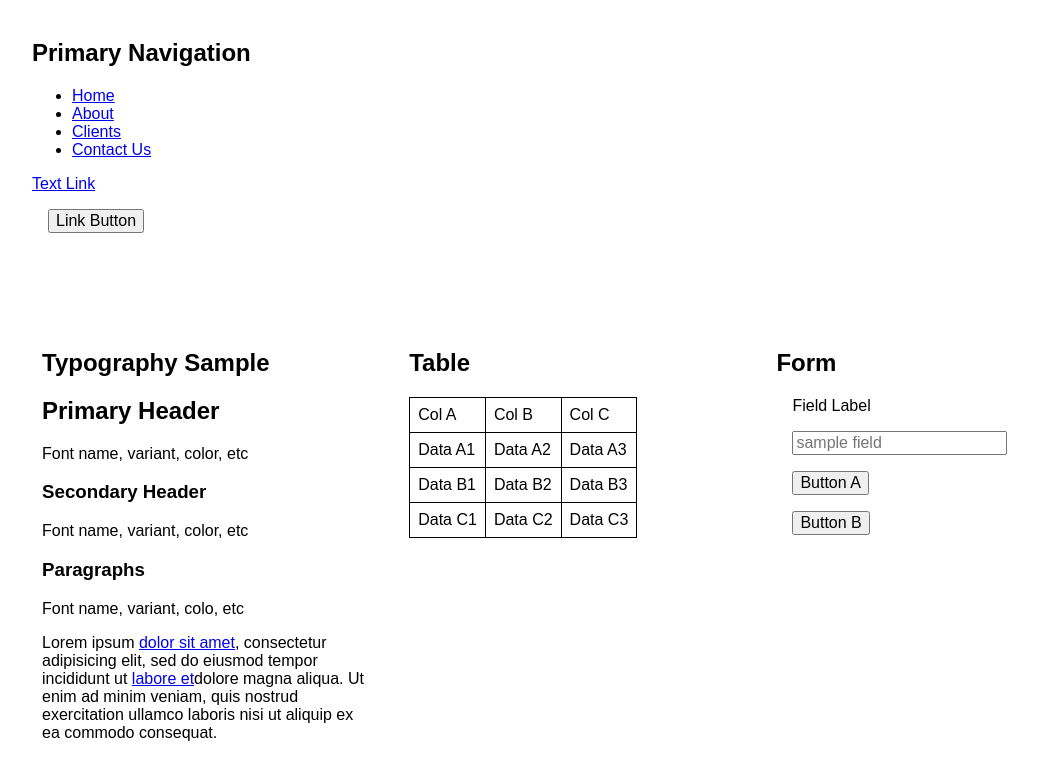
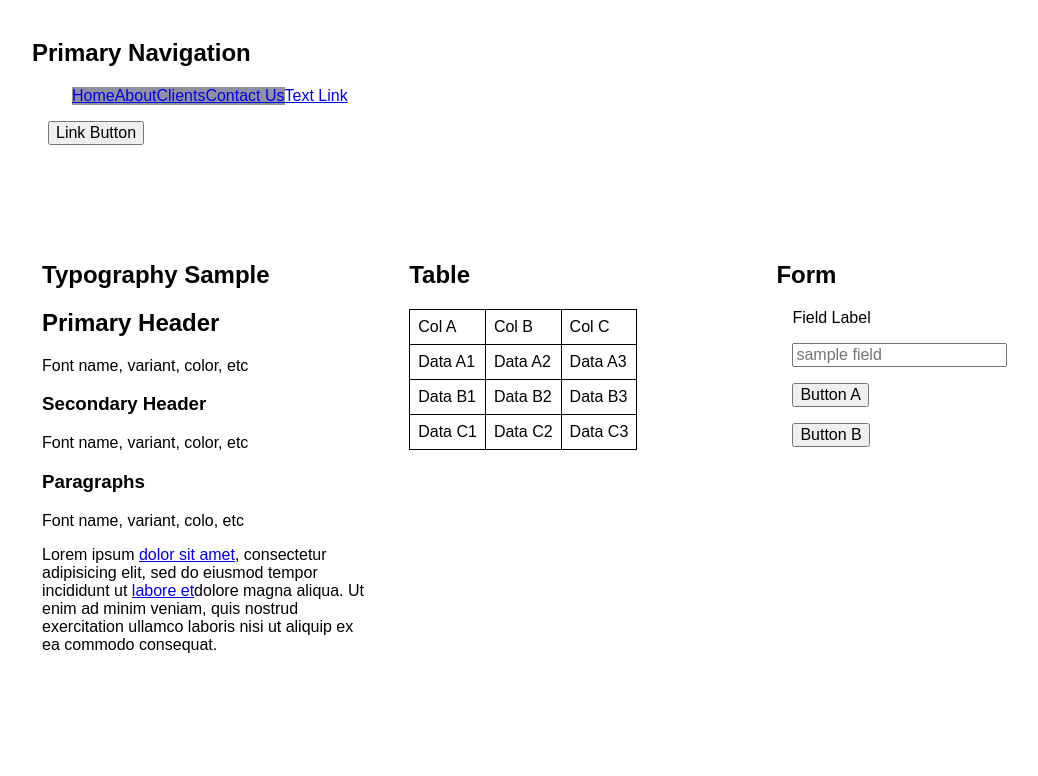
Before and after one commit to morgantansy/style-tile, a plain HTML site: page index.html in a window 1280 px wide. Shown: the part 1009-1785 px from the top of the page, without its empty margins (68-1106 px from the left). After the commit the page ends 1743 px from the top, so only its background shows below. Drawn offline with Linux system fonts and the light colour scheme; files whose address does not match are found by name.

Commit message:
styled navigation
half way…

```diff
--- a/css/styles.css
+++ b/css/styles.css
@@ -43,6 +43,26 @@ background-image: url(http://images.nationalgeographic.com/wpf/media-live/photos
     background-size: contain;
 }
 
+/* Navigation */
+ nav ul {
+  margin-top: 0px;
+}
+nav li {
+
+  list-style: none;
+float: left;
+    background:rgb(146, 145, 160);
+}
+
+nav a:focus,
+nav a:active,
+nav a:hover {
+  background: rgb(128, 167, 4);
+  color: background: rgb(241, 204, 5);
+   padding-top: 32px;
+}
+
+
 /* Icons */
 
 
```
